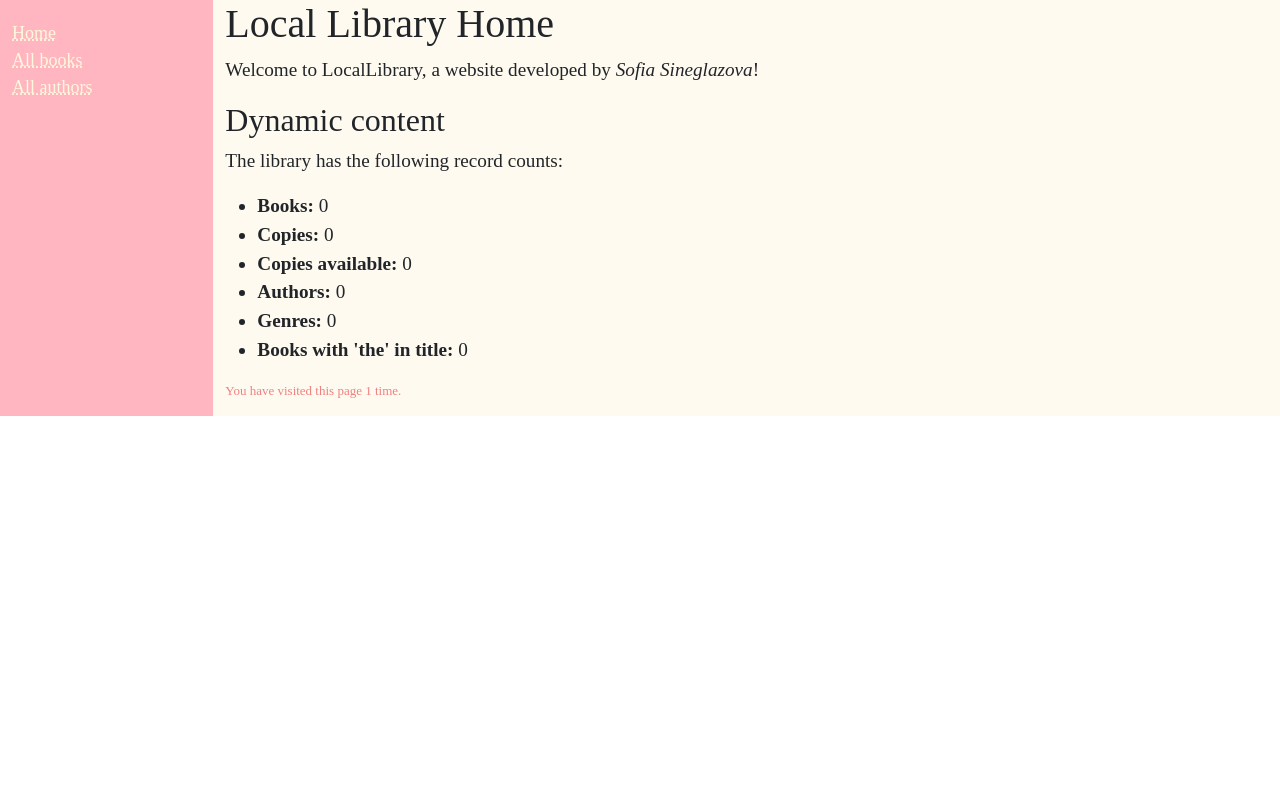
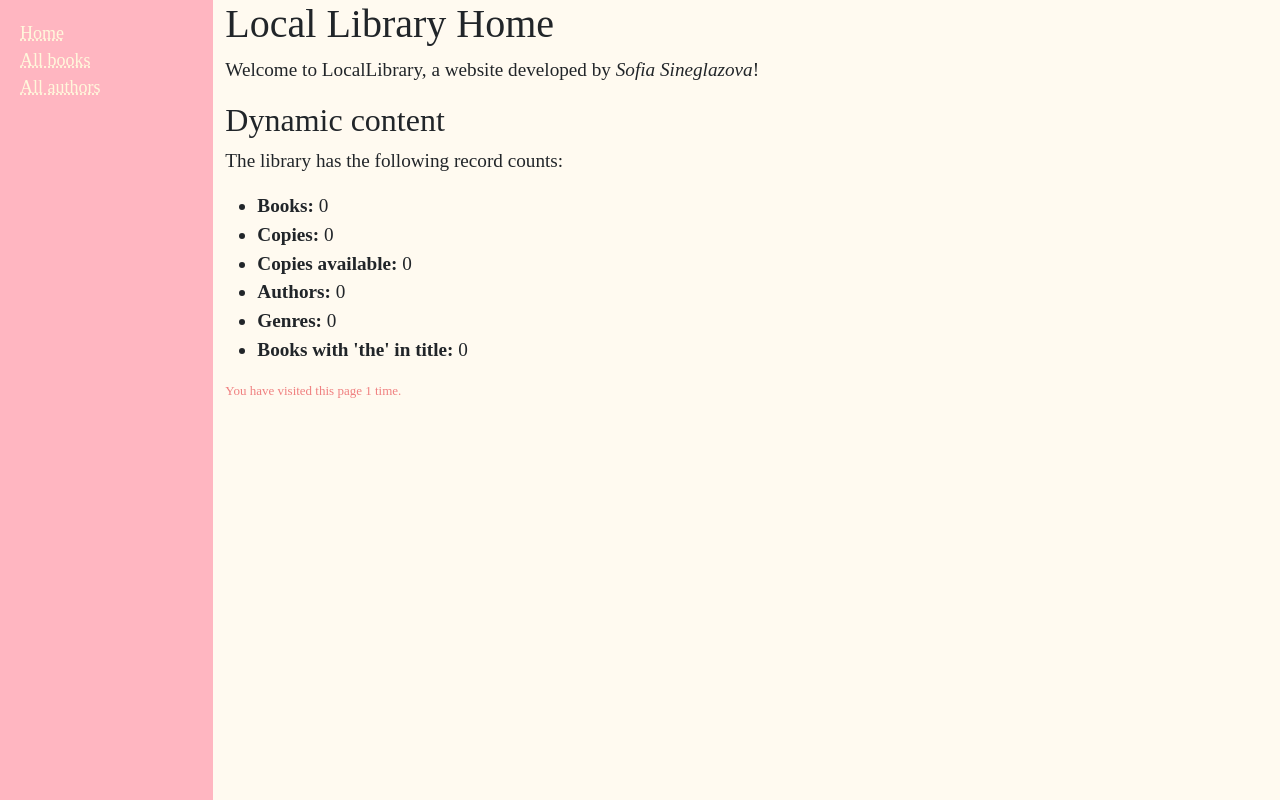
Before and after one commit to sunday793/local-library-with-django, a Django app: page /catalog/ in a window 1280 px wide. Run offline with Django 5.2, Linux system fonts and the light colour scheme; data that the repository does not hold is empty.

Commit message:
fixed css

```diff
--- a/locallibrary/catalog/static/css/styles.css
+++ b/locallibrary/catalog/static/css/styles.css
@@ -1,3 +1,7 @@
+html, body {
+  background-color: floralwhite;
+}
+
 .sidebar-nav {
   margin-top: 20px;
   padding: 0;
@@ -8,6 +12,8 @@
 
 .col-sm-2 {
   background-color:lightpink;
+  min-height: 100vh !important;
+  padding-left: 20px; /* Отступ для текста меню от края */
 }
 
 .col-sm-10 {
```
